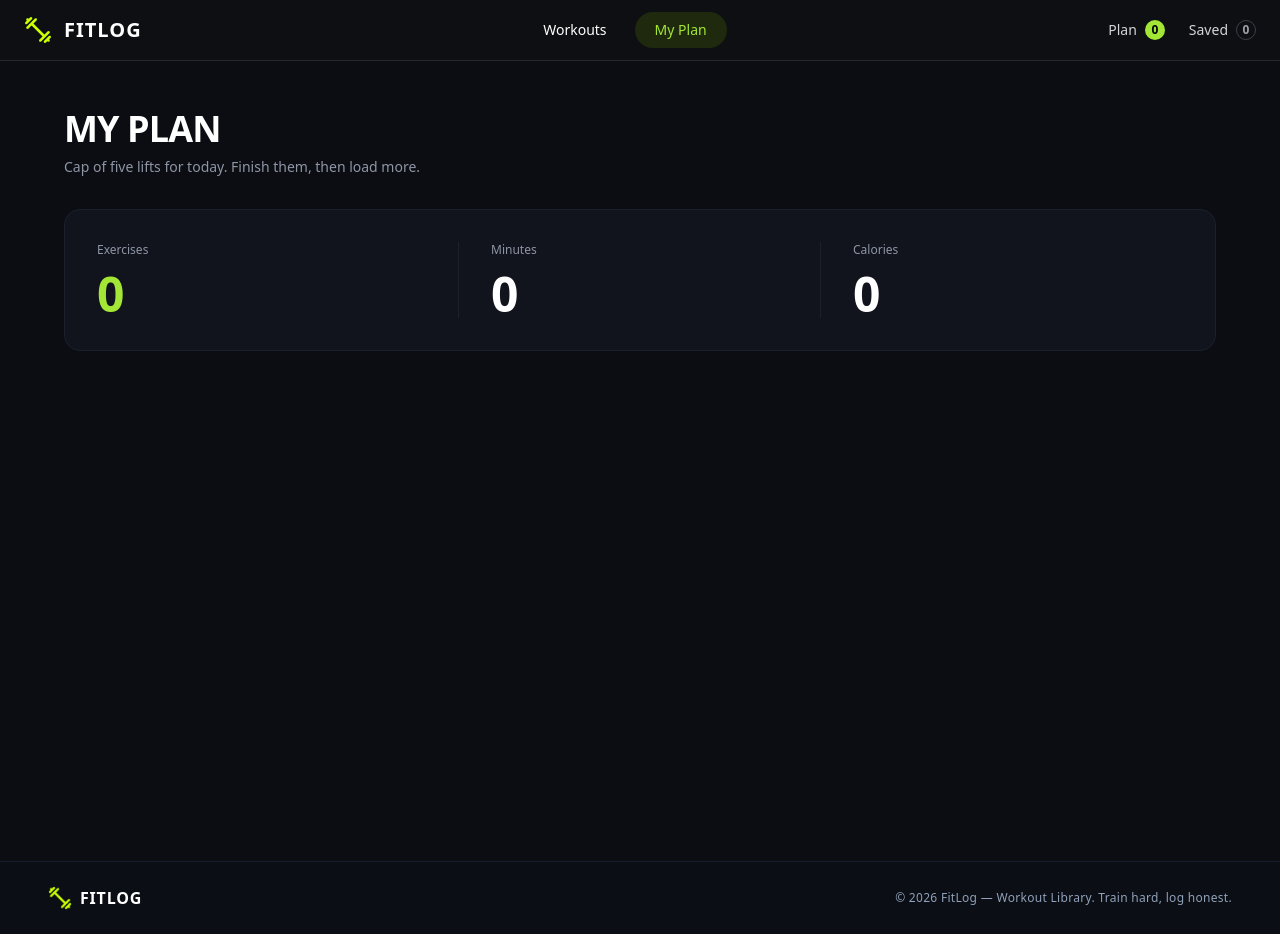
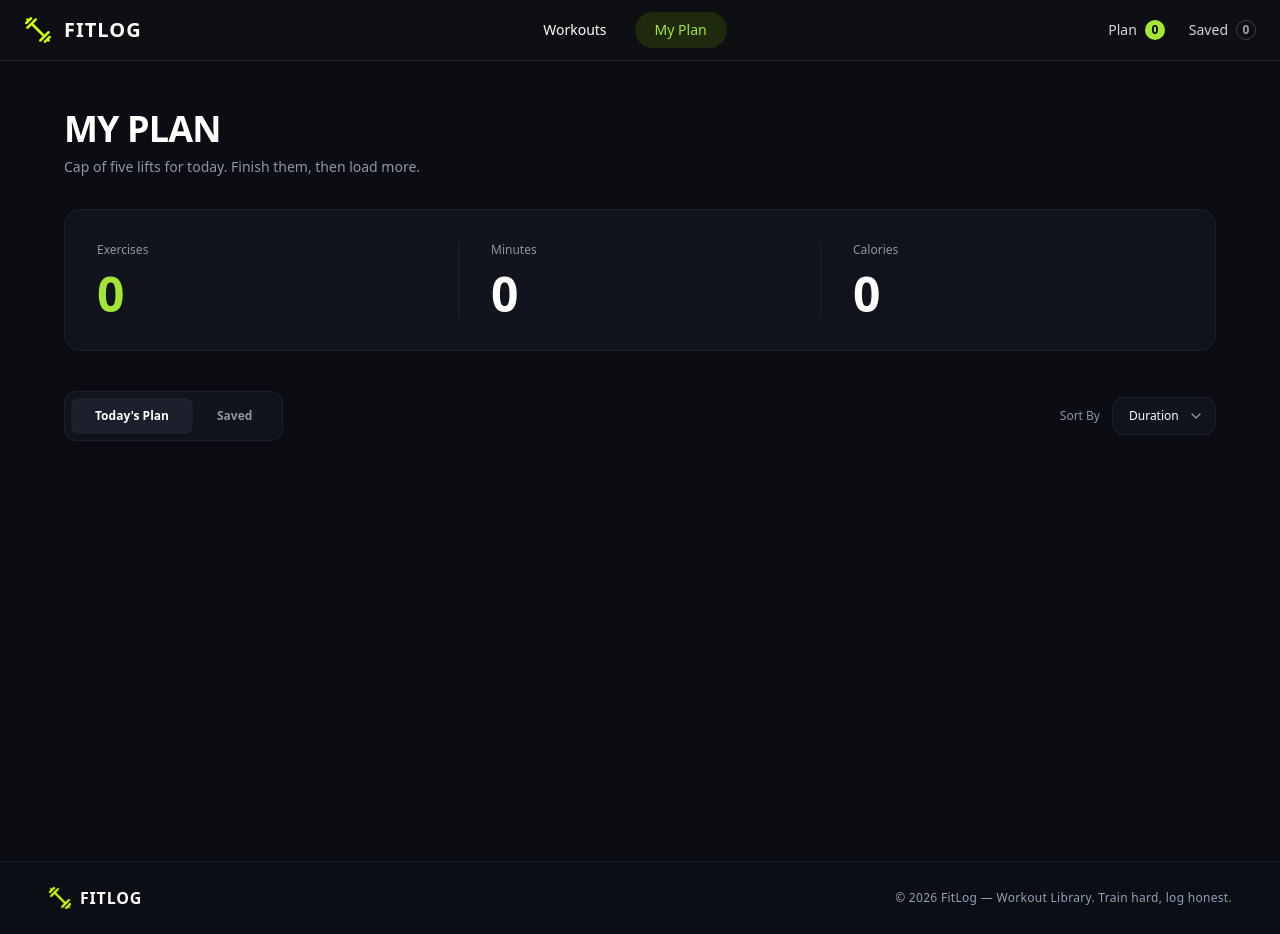
Before and after one commit to Hasibul-Hasan-Santo/FitLogo, a Next.js app: page /my-plan in a window 1280 px wide. Built offline with nearby package versions, Linux system fonts and the light colour scheme.

Commit message:
sortopsition add

```diff
--- /dev/null
+++ b/src/app/component/Sorttabs.jsx
@@ -0,0 +1,48 @@
+"use client";
+import { ChevronDown } from "lucide-react";
+
+export default function SortTabs({ activeTab, setActiveTab, sortBy, onSortChange }) {
+ return (
+   <div className="flex flex-col sm:flex-row justify-between items-start sm:items-center gap-4 pt-2">
+     <div className="flex bg-[#11141c] p-1.5 rounded-xl border border-[#1b202c]">
+       <button
+         onClick={() => setActiveTab("todays")}
+
+         className={`px-6 py-2.5 rounded-lg text-xs font-semibold transition-all ${
+           activeTab === "todays"
+             ? "bg-[#1b202c] text-white shadow"
+             : "text-[#8e95a5] hover:text-white"
+         }`}
+       >
+         Today&apos;s Plan
+       </button>
+       <button
+         onClick={() => setActiveTab("saved")}
+         className={`px-6 py-2.5 rounded-lg text-xs font-semibold transition-all ${
+           activeTab === "saved"
+             ? "bg-[#1b202c] text-white shadow"
+             : "text-[#8e95a5] hover:text-white"
+         }`}
+       >
+         Saved
+       </button>
+     </div>
+
+     <div className="flex items-center gap-3">
+       <span className="text-xs text-[#8e95a5] font-medium">Sort By</span>
+       <div className="relative">
+         <select
+           value={sortBy}
+           onChange={onSortChange}
+           className="appearance-none bg-[#11141c] border border-[#1b202c] text-white text-xs px-4 py-2.5 pr-9 rounded-xl focus:outline-none cursor-pointer font-medium"
+         >
+           <option value="Duration">Duration</option>
+           <option value="Calories">Calories</option>
+           <option value="Name">Name</option>
+         </select>
+         <ChevronDown className="w-4 h-4 text-[#8e95a5] absolute right-3 top-1/2 -translate-y-1/2 pointer-events-none" />
+       </div>
+     </div>
+   </div>
+ );
+}
--- a/src/app/my-plan/page.jsx
+++ b/src/app/my-plan/page.jsx
@@ -1,6 +1,7 @@
 "use client";
 import { useState, useEffect, useCallback } from "react";
 import PlanStats from "@/app/component/planstats";
+import SortTabs from "../component/Sorttabs";
 
 export default function MyPlanPage() {
   const [activeTab, setActiveTab] = useState("todays");
@@ -25,6 +26,21 @@ export default function MyPlanPage() {
     return () => window.removeEventListener("storage", handleStorage);
   }, [loadPlanData]);
 
+  const handleSortChange = (e) => {
+    const value = e.target.value;
+    setSortBy(value);
+
+    let sorted = [...planItems];
+    if (value === "Duration") {
+      sorted.sort((a, b) => Number(a.duration || 0) - Number(b.duration || 0));
+    } else if (value === "Calories") {
+      sorted.sort((a, b) => Number(a.caloriesBurned || 0) - Number(b.caloriesBurned || 0));
+    } else if (value === "Name") {
+      sorted.sort((a, b) => String(a.name || "").localeCompare(String(b.name || "")));
+    }
+    setPlanItems(sorted);
+  };
+
 
 
 
@@ -47,6 +63,14 @@ export default function MyPlanPage() {
           totalMinutes={totalMinutes}
           totalCalories={totalCalories}
         />
+
+          <SortTabs
+         activeTab={activeTab}
+         setActiveTab={setActiveTab}
+         sortBy={sortBy}
+         onSortChange={handleSortChange}
+       />
+
       </div>
     </main>
   );
```
